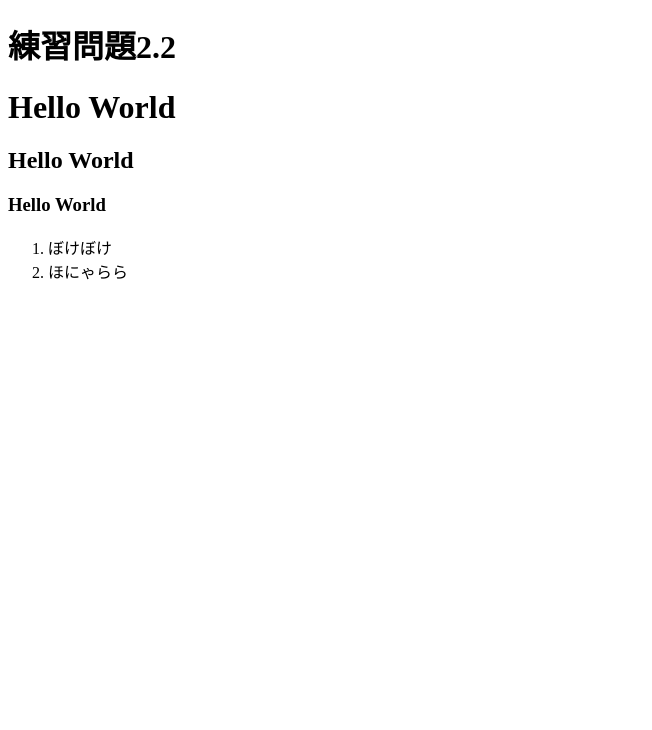
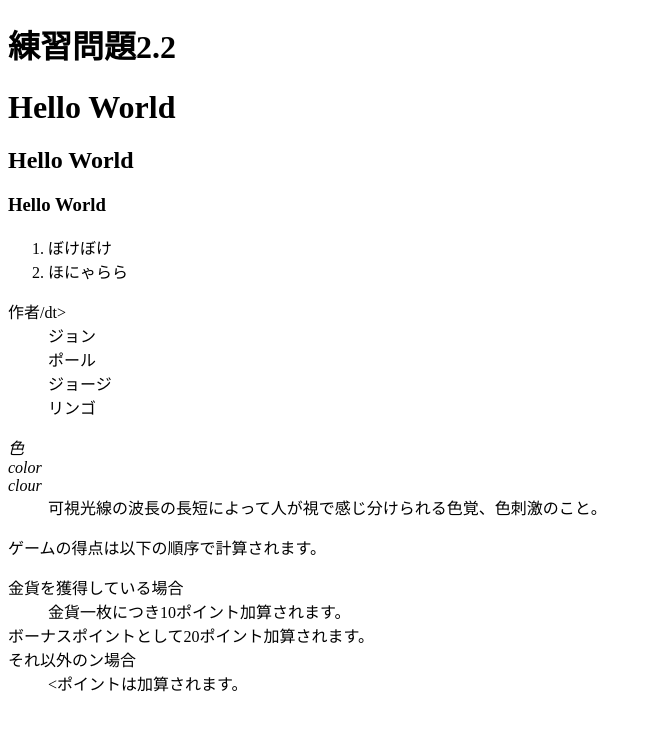
Before and after one commit to choigyuweon/lucuse, a plain HTML site: page index.html in a window 1280 px wide. Shown: the whole page, without its empty margins (0-652 px from the left). Drawn offline with Linux system fonts and the light colour scheme.

Commit message:
Update index.html

```diff
--- a/index.html
+++ b/index.html
@@ -15,3 +15,26 @@
  </ol>
 </body>
 </html>
+<dl>
+  <dt>作者/dt>
+  <dd>ジョン</dd>
+  <dd>ポール</dd>
+  <dd>ジョージ</dd>
+  <dd>リンゴ</dd>
+</dl>
+
+<dl>
+  <dt lang="ja"><dfn>色</dfn></dt>
+  <dt lang="en-US"><dfn>color</dfn></dt>
+  <dt lang="en-GB"><dfn>clour</dfn></dt>
+  <dd>可視光線の波長の長短によって人が視で感じ分けられる色覚、色刺激のこと。</dd>
+</dl>
+<p>ゲームの得点は以下の順序で計算されます。
+</p>
+<dl>
+  <dt>金貨を獲得している場合</dt>
+  <dd>金貨一枚につき10ポイント加算されます。</dd>
+  <dt>ボーナスポイントとして20ポイント加算されます。</dd>
+  <dt>それ以外のン場合</dt>
+  <dd><ポイントは加算されます。</dd>
+</dl>
```
